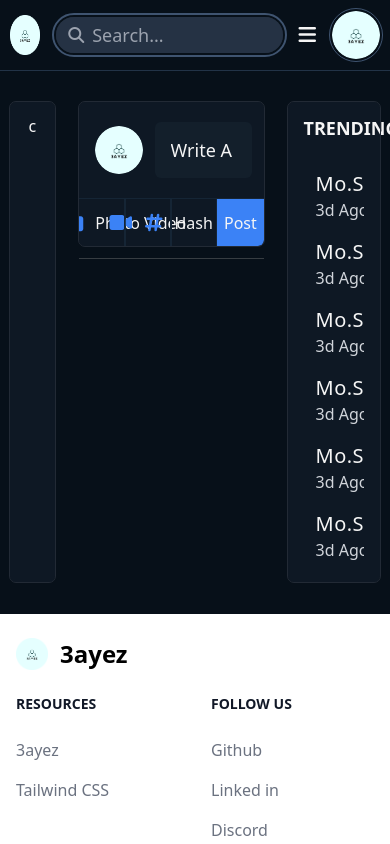
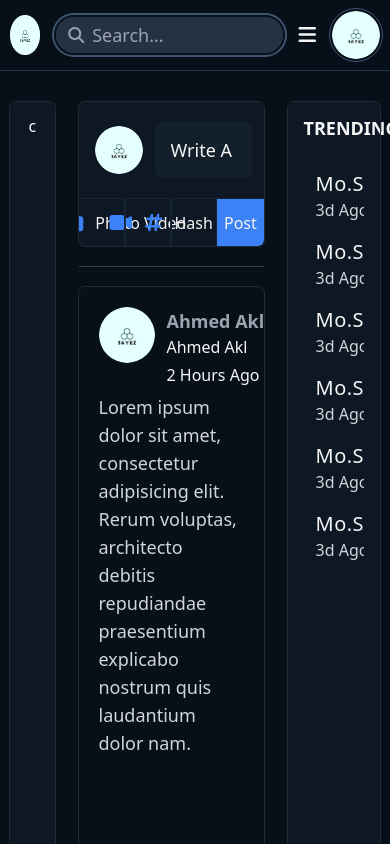
Before and after one commit to FYOTOL1/Twins_Project, a React (Create React App) app: page / in a window 390 px wide. Shown: the top 844 px of the page. Built offline with nearby package versions, Linux system fonts and the light colour scheme; grey boxes are pictures that could not be loaded.

Commit message:
Add Post Card But Not Responsive yet!

```diff
--- a/src/components/user/home/Home.jsx
+++ b/src/components/user/home/Home.jsx
@@ -1,6 +1,7 @@
 import React from "react";
-import TrendRow from "./utils/TrendRow";
-import CreatePost from "./utils/CreatePost";
+import TrendRow from "./parts/TrendRow";
+import CreatePost from "./parts/CreatePost";
+import PostCard from "./parts/PostCard";
 
 export default function Welcome() {
   return (
@@ -24,7 +25,13 @@ export default function Welcome() {
           {/*  */}
           <section className="w-2/4 text-[whiteSmoke] rounded-md">
             <CreatePost />
-            <hr className="my-3 border-[#80808066]" />
+            <hr className="my-5 border-[#80808066]" />
+            <div className="Posts">
+              <PostCard />
+              <PostCard />
+              <PostCard />
+              <PostCard />
+            </div>
           </section>
           {/*  */}
           <section className="w-1/4 bg-[#0e1824] px-4 py-3 outline outline-1 text-[whiteSmoke] outline-[#222a35] text-center rounded-md">
--- /dev/null
+++ b/src/components/user/home/parts/PostCard.jsx
@@ -0,0 +1,61 @@
+import React from "react";
+
+export default function PostCard() {
+  return (
+    <>
+      <div className="Post-Card rounded-md p-5 outline outline-1 outline-[#222a35] mb-5">
+        <div className="User-Details flex items-start gap-3 w-full h-[78px]">
+          <img
+            className="w-14 rounded-full"
+            src="../../../../../icon.png"
+            alt="User Avatar"
+          />
+          <div>
+            <div className="Name text-lg font-bold text-gray-400">
+              Ahmed Akl
+            </div>
+            <div className="Job text-md">Ahmed Akl</div>
+            <div className="Last-Date mt-1">2 Hours Ago</div>
+          </div>
+        </div>
+        <div className="Content text-lg text-gray-300 [text-wrap:wrap] py-2">
+          Lorem ipsum dolor sit amet, consectetur adipisicing elit. Rerum
+          voluptas, architecto debitis repudiandae praesentium explicabo nostrum
+          quis laudantium dolor nam.
+        </div>
+        <div className="Image relative h-96 overflow-hidden my-3">
+          <img
+            className="absolute w-full h-full object-scale-down"
+            src="https://i.pinimg.com/564x/38/70/10/387010485613bd76425e12fdfcee63b2.jpg"
+            alt="img"
+          />
+        </div>
+        <div className="Likes-Comments-Shares flex justify-between items-center flex-row-reverse py-1">
+          <div className="flex items-center gap-3 text-lg text-white">
+            <p>{22} Comments</p>
+            <p>{52} Shares</p>
+          </div>
+          <div className="flex items-center flex-row-reverse gap-1">
+            <p>22</p>
+            <i class="fa-solid fa-thumbs-up text-blue-500"></i>
+          </div>
+        </div>
+        {/*  */}
+        <div className="Events h-12 w-full flex justify-between items-center [border-top:1px_solid_#152535] my-1">
+          <div className="Event h-full flex justify-between items-center flex-row-reverse gap-3 text-center cursor-pointer transition-all hover:opacity-50">
+            <p>Like</p>
+            <i class="fa-solid fa-thumbs-up text-2xl"></i>
+          </div>
+          <div className="Event h-full flex justify-between items-center flex-row-reverse gap-3 text-center cursor-pointer transition-all hover:opacity-50">
+            <p>comment</p>
+            <i class="fa-solid fa-comment-dots text-[20px]"></i>
+          </div>
+          <div className="Event h-full flex justify-between items-center flex-row-reverse gap-3 text-center cursor-pointer transition-all hover:opacity-50">
+            <p>share</p>
+            <i class="fa-solid fa-share text-2xl"></i>
+          </div>
+        </div>
+      </div>
+    </>
+  );
+}
--- a/src/components/user/layout/Header.jsx
+++ b/src/components/user/layout/Header.jsx
@@ -44,7 +44,7 @@ export default function Header() {
                 <i class="fa-solid fa-users"></i>
               </li>
               <li className="flex items-baseline flex-row-reverse gap-2 text-lg text-[gainsboro] transition-all hover:text-white cursor-pointer relative">
-                <p>Reels Video</p>
+                <p>Reels</p>
                 <i class="fa-solid fa-circle-play"></i>
               </li>
               <li className="flex items-baseline flex-row-reverse gap-2 text-lg text-[gainsboro] transition-all hover:text-white cursor-pointer relative">
```
Also changed, not shown: src/components/user/home/parts/CreatePost.jsx (renamed from src/components/user/home/utils/CreatePost.jsx), src/components/user/home/parts/TrendRow.jsx (renamed from src/components/user/home/utils/TrendRow.jsx).
